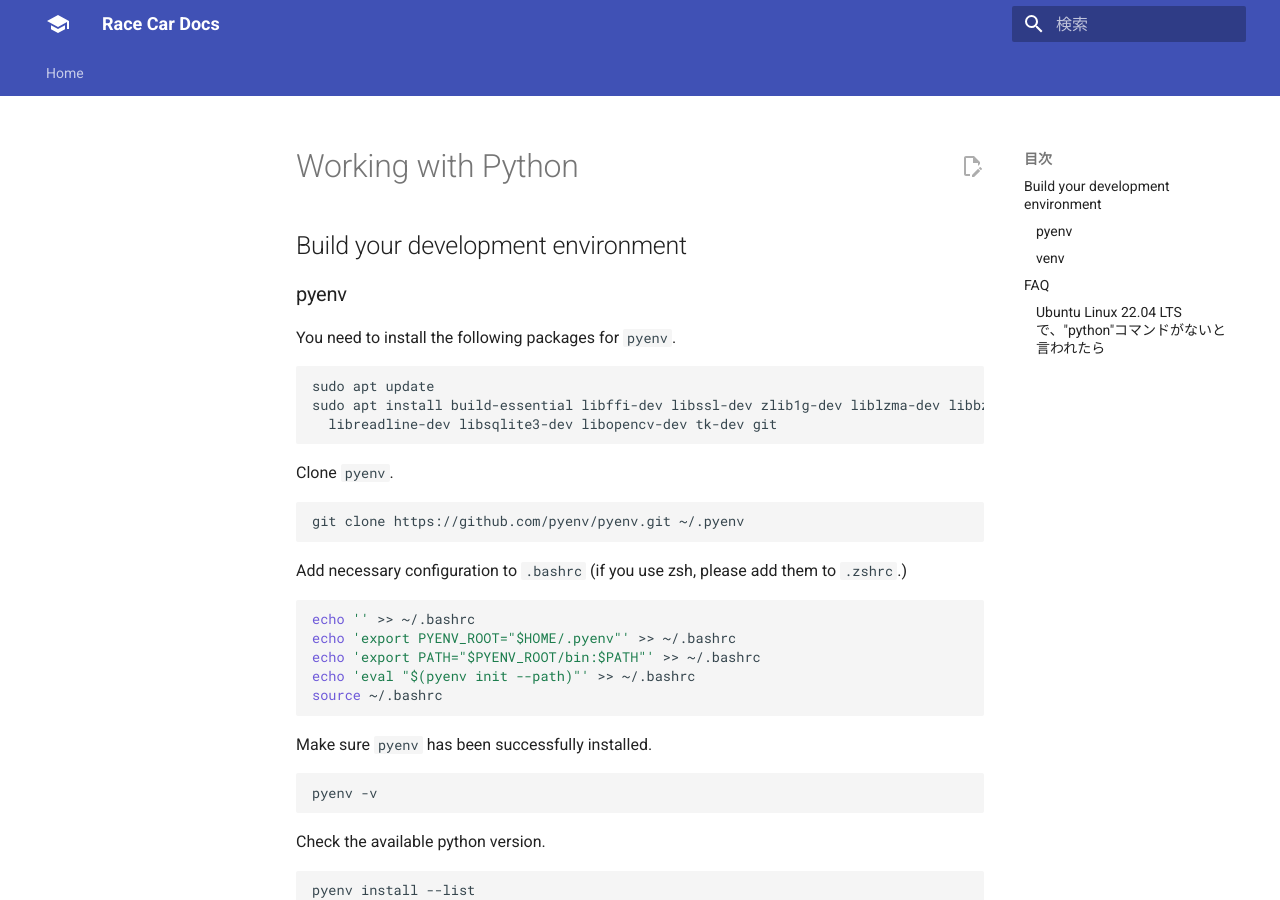
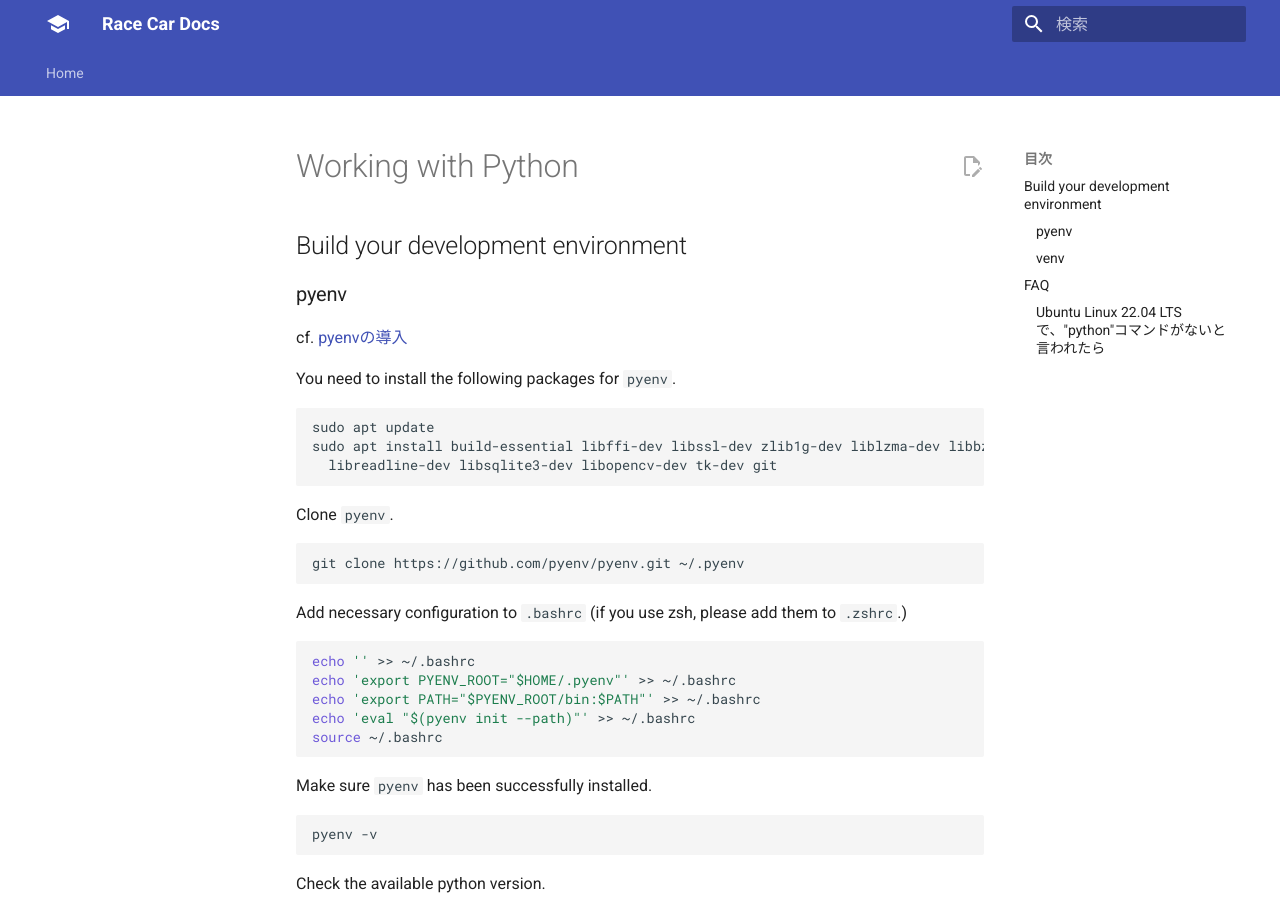
Before and after one commit to nino-kin/racecar-docs, an MkDocs documentation site: the page built from docs/python_practices.md, in a window 1280 px wide and 900 px high. Built offline with MkDocs 1.6.1 and Material for MkDocs 9.7.7, drawn with Linux system fonts in a browser that asks for light colours.

Commit message:
docs: pyenv references

```diff
--- a/docs/python_practices.md
+++ b/docs/python_practices.md
@@ -3,6 +3,8 @@
 ## Build your development environment
 
 ### pyenv
+
+cf. [pyenvの導入](https://zenn.dev/tsaeki/articles/bc868a8d8fd6ae)
 
 You need to install the following packages for `pyenv`.
 
```
